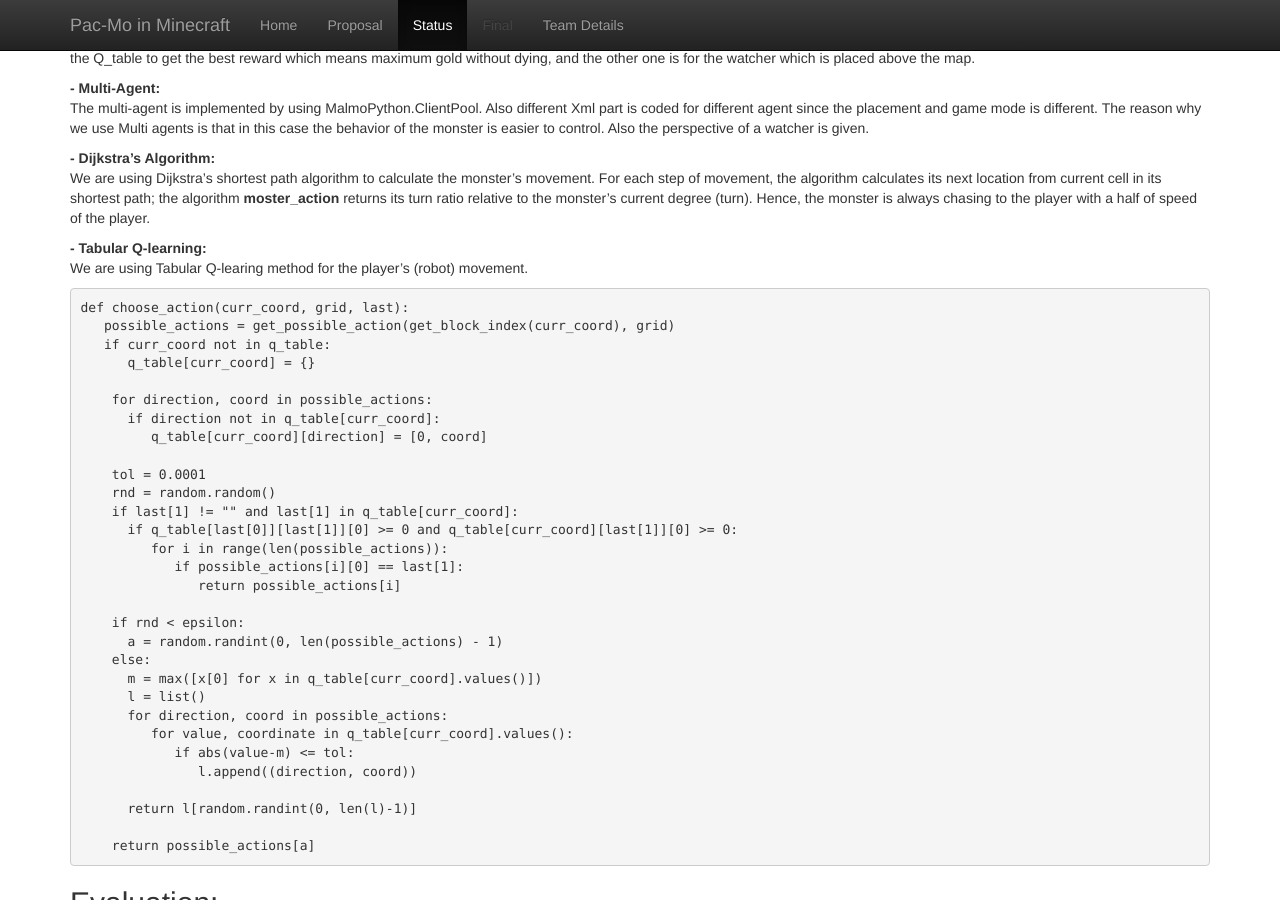
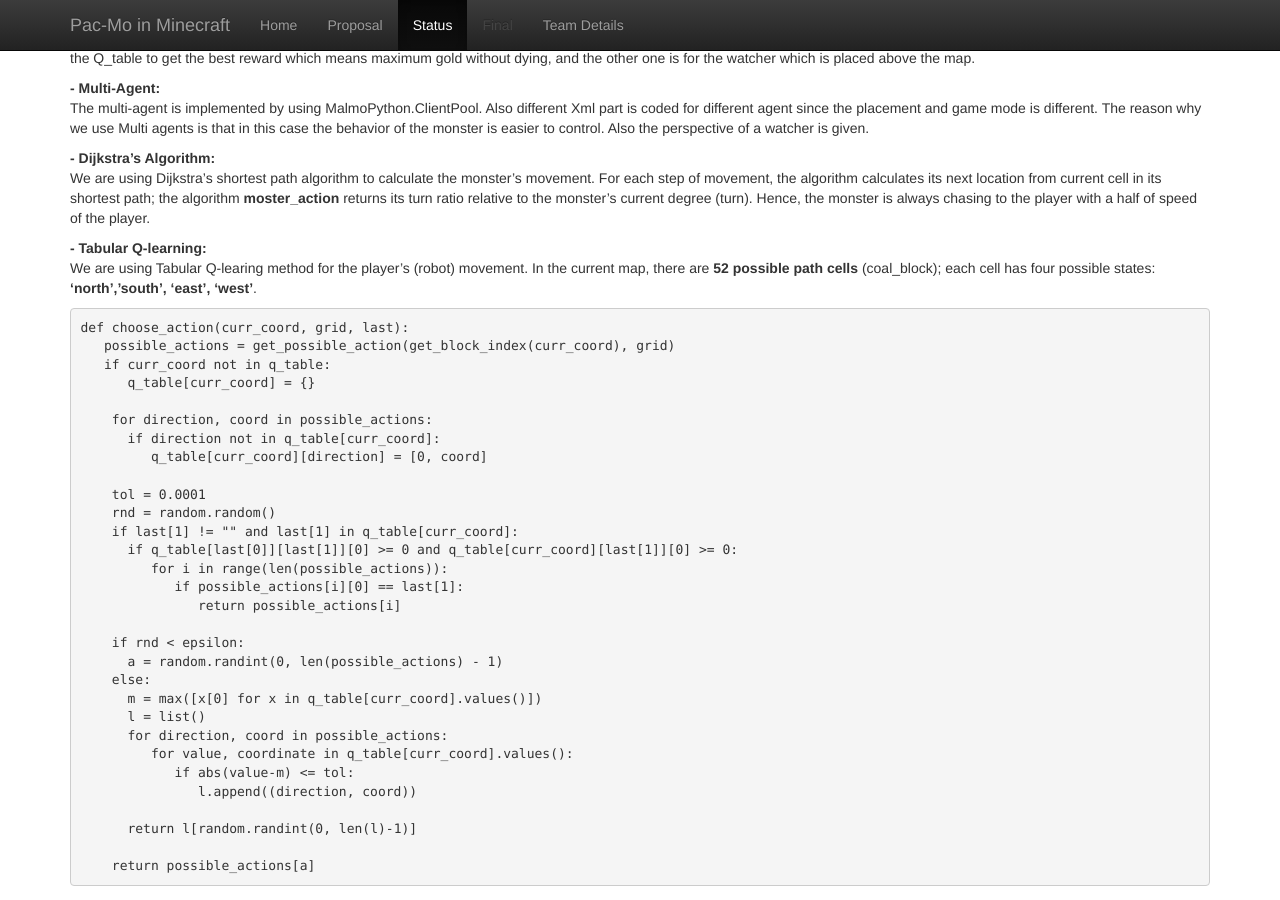
Before and after one commit to qdingqim/Pac-mo, a Jekyll site: the page built from docs/status.md, in a window 1280 px wide and 900 px high, scrolled down 401 px. Built offline with Jekyll 4.4.1, drawn with Linux system fonts in a browser that asks for light colours.

Commit message:
Update status.md

````diff
--- a/docs/status.md
+++ b/docs/status.md
@@ -19,7 +19,7 @@ __- Dijkstra's Algorithm:__
 <br>We are using Dijkstra's shortest path algorithm to calculate the monster's movement. For each step of movement, the algorithm calculates its next location from current cell in its shortest path; the algorithm __moster_action__ returns its turn ratio relative to the monster's current degree (turn). Hence, the monster is always chasing to the player with a half of speed of the player.
 
 __- Tabular Q-learning:__
-<br>We are using Tabular Q-learing method for the player's (robot) movement.
+<br>We are using Tabular Q-learing method for the player's (robot) movement. In the current map, there are __52 possible path cells__ (coal_block); each cell has four possible states: __'north','south', 'east', 'west'__.
 ```python
 def choose_action(curr_coord, grid, last):
    possible_actions = get_possible_action(get_block_index(curr_coord), grid)
````
